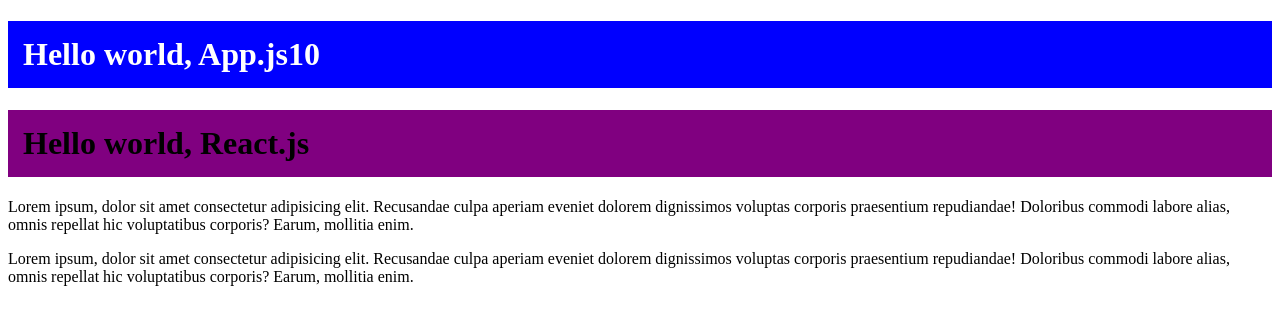
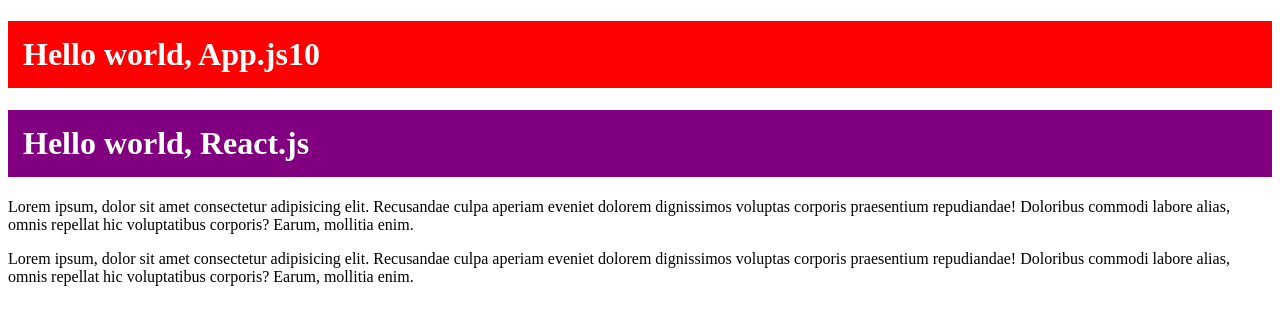
Before and after one commit to Olyabyalik/react25.09, a React (Create React App) app: page / in a window 1280 px wide. Shown: the top 324 px of the page. Built offline with nearby package versions, Linux system fonts and the light colour scheme.

Commit message:
adde components

```diff
--- a/package.json
+++ b/package.json
@@ -10,9 +10,11 @@
     "@types/node": "^16.18.94",
     "@types/react": "^18.2.74",
     "@types/react-dom": "^18.2.23",
+    "clsx": "^2.1.1",
     "react": "^18.2.0",
     "react-dom": "^18.2.0",
     "react-scripts": "5.0.1",
+    "sass": "^1.77.0",
     "typescript": "^4.9.5",
     "web-vitals": "^2.1.4"
   },
--- /dev/null
+++ b/src/Header.module.scss
@@ -0,0 +1,10 @@
+.title {
+  color: white;
+  background-color: purple;
+  padding: 15px;
+
+}
+
+.red {
+  background-color: red;
+}
--- a/src/Header.tsx
+++ b/src/Header.tsx
@@ -1,21 +1,21 @@
+import classes from './Header.module.scss'
+import clsx from 'clsx'
+
 type HeaderType = {
     title: string
     num?: number
-    bgColor: string
-    position?: boolean
 }
 
-const Header = (props: HeaderType) => {
-    const style = {
-        backgroundColor: props.bgColor,
-        color: props.position ? 'white' : 'black',
-        padding: '15px',
-    }
-
+const Header = ({ title, num }: HeaderType) => {
+    console.log(classes)
     return (
-        <h1 style={style}>
-            Hello world, {props.title}
-            {props.num}
+        <h1
+            className={clsx(`test ${classes.title}`, {
+                [classes.red]: num === 10,
+            })}
+        >
+            Hello world, {title}
+            {num}
         </h1>
     )
 }
--- a/src/index.tsx
+++ b/src/index.tsx
@@ -28,8 +28,8 @@
 const App = () => {
     return (
         <>
-            <Header title="App.js" num={10} bgColor="blue" position />
-            <Header title="React.js" bgColor="purple" />
+            <Header title="App.js" num={10} />
+            <Header title="React.js" />
             <Content />
         </>
     )
```
Also changed, not shown: 1 other file (tests, documents, lock files or other folders).
